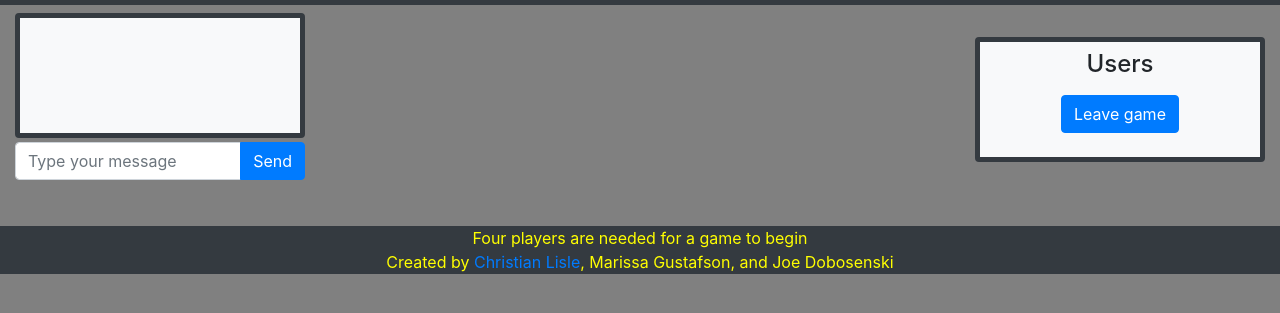
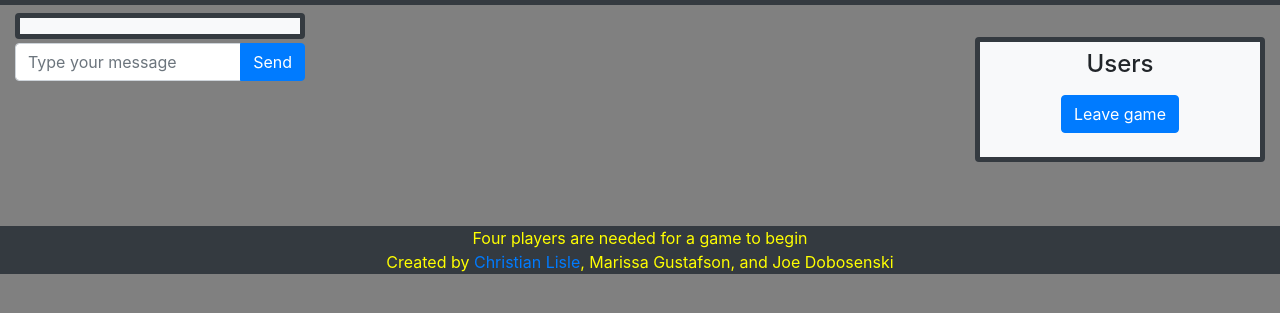
Before and after one commit to goofyspoon/CyRun, a website: page views/lobby.html in a window 1280 px wide. Shown: the part 53-366 px from the top of the page. Drawn offline with nearby package versions, Linux system fonts and the light colour scheme; no server answers.

Commit message:
No more chat and gameboard overlap

```diff
--- a/views/lobby.html
+++ b/views/lobby.html
@@ -16,10 +16,10 @@
 <div class="container-fluid">
   <div class="row">
     <!-- Left Column -->
-    <div class="col-lg-3">
+    <div class="col-lg-3 mb-4">
       <div id="chat_container" class="mt-2" >
         <h5 id="gamelobby"></h5>
-        <div class="rounded border border-dark bg-light border-5 p-2" id="chat" style=" height: 80%; overflow-y: scroll; max-height: 500px;"></div>
+        <div class="rounded border border-dark bg-light border-5 p-2" id="chat" style="overflow-y: scroll; max-height: 500px;"></div>
         <div class="input-group mt-1">
           <input type="text" placeholder="Type your message" id="chatbox" name="chat" class="form-control">
           <div class="input-group-append">
@@ -27,7 +27,6 @@
           </div>
         </div>
       </div>
-
     </div>
 
     <!-- Middle Column -->
@@ -71,8 +70,6 @@
         </div>
     </div>
   </div>
-
-
 </div>
 <p></p><br><br>
 <footer class="footer text-center bg-dark">
```
